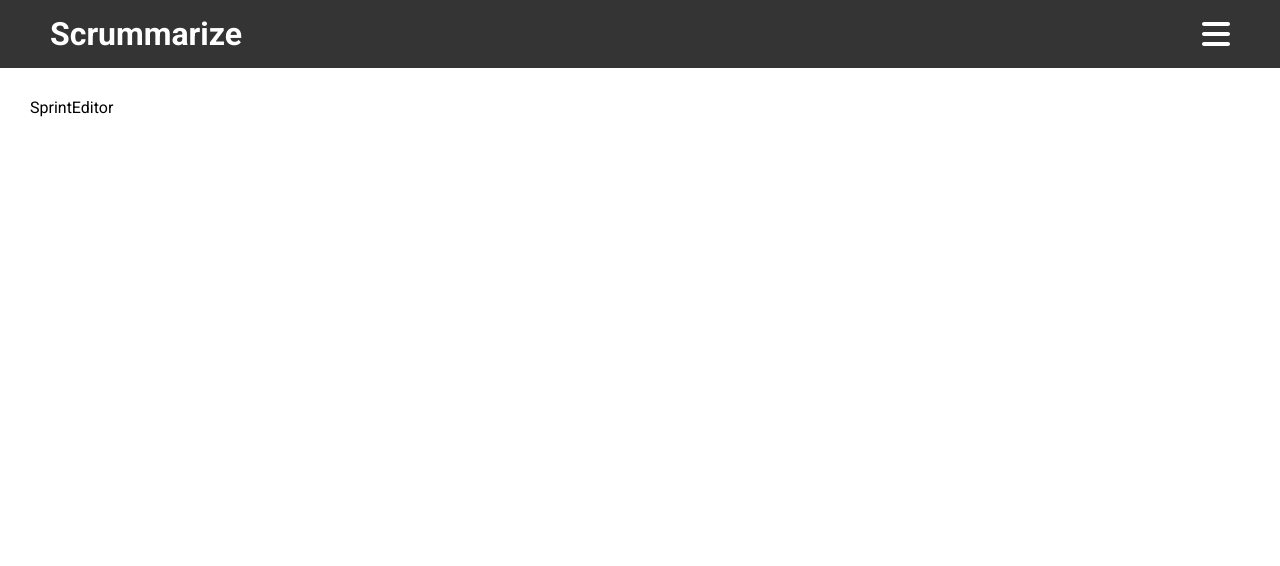
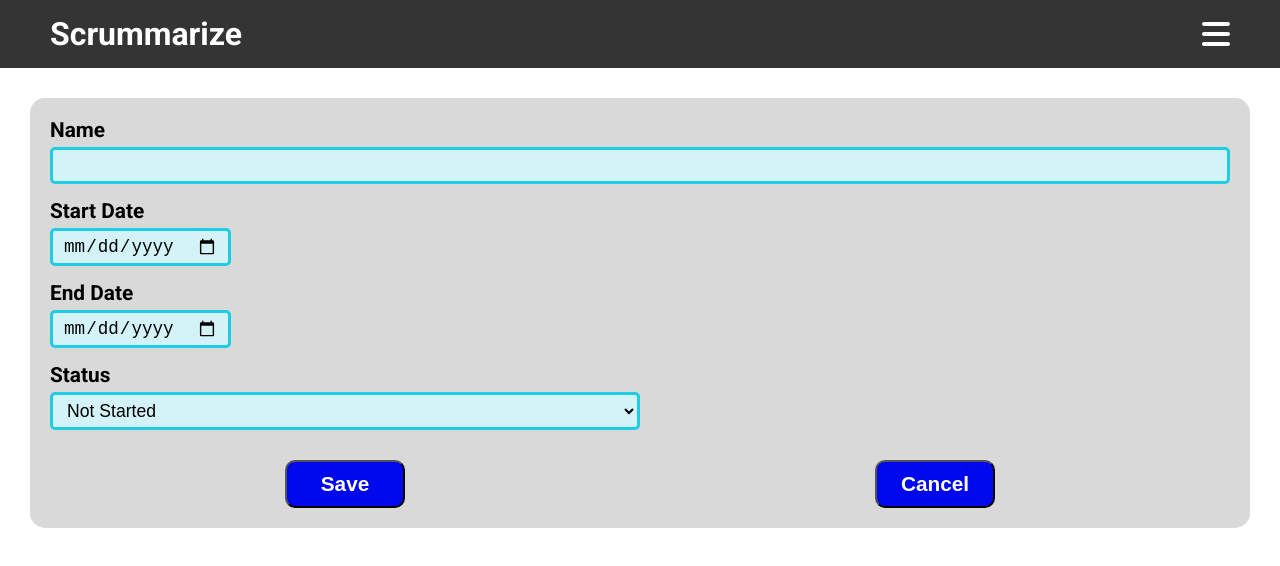
Before and after one commit to RenZin12/Scrummarize, a React (Vite) app in the folder scrummarize-frontend/: page /sprint-board/sprint/new in a window 1280 px wide. Shown: the top 566 px of the page. Built offline with nearby package versions, Linux system fonts and the light colour scheme.

Commit message:
feat(sprint editor): implement sprint editor
- Implement the design of the sprint editor
- Extract some CSS classes in TaskEditor.css into App.css

```diff
--- a/scrummarize-frontend/src/App.css
+++ b/scrummarize-frontend/src/App.css
@@ -48,3 +48,44 @@
   color: black;
   border-radius: 5px;
 }
+
+.editor__row:not(:first-of-type) {
+  margin-top: 15px;
+}
+
+.editor__label {
+  display: block;
+  font-size: 1.3rem;
+  font-weight: bold;
+}
+
+.editor__input {
+  font-size: 1.1rem;
+  padding: 5px 10px;
+  margin-top: 5px;
+}
+
+.editor__input--row {
+  width: 100%;
+}
+
+.editor__buttons {
+  margin-top: 30px;
+  display: grid;
+  grid-template-columns: 1fr 1fr;
+  justify-items: center;
+  row-gap: 10px;
+}
+
+.editor__button {
+  font-size: 1.3rem;
+  width: 120px;
+  padding-block: 10px;
+  border-radius: 10px;
+  font-weight: bold;
+  color: white;
+}
+
+.editor__button--blue {
+  background-color: #0009EC;
+}
--- a/scrummarize-frontend/src/SprintEditor.css
+++ b/scrummarize-frontend/src/SprintEditor.css
@@ -0,0 +1,3 @@
+.sprint-editor__input--column75 {
+    width: 75%;
+}
--- a/scrummarize-frontend/src/SprintEditor.tsx
+++ b/scrummarize-frontend/src/SprintEditor.tsx
@@ -1,8 +1,73 @@
 import "./SprintEditor.css"
 
 function SprintEditor() {
+
+  const statusOption = ["Not Started", "Active", "Completed"]
+
   return (
-    <div>SprintEditor</div>
+    <section className="main__section">
+      <form>
+        <div className="editor__row">
+          <label className="editor__label" htmlFor="name">Name</label>
+          <input
+            className="editor__input blue-container editor__input--row"
+            id="name"
+            name="name"
+            required
+            minLength={1}
+          />
+        </div>
+
+        <div className="editor__row">
+          <label className="editor__label" htmlFor="startDate">Start Date</label>
+          <input
+            className="editor__input blue-container task-editor__input--column75"
+            type="date"
+            id="startDate"
+            name="startDate"
+            required
+          />
+        </div>
+
+        <div className="editor__row">
+          <label className="editor__label" htmlFor="endDate">End Date</label>
+          <input
+            className="editor__input blue-container task-editor__input--column75"
+            type="date"
+            id="endDate"
+            name="endDate"
+            required
+          />
+        </div>
+
+        <div className="editor__row">
+          <label className="editor__label" htmlFor="status">Status</label>
+          <select
+            className="editor__input blue-container task-editor__input--column50"
+            id="status"
+            name="status"
+          >
+            {
+              statusOption.map(option => (
+                <option key={option} value={option}>
+                    {option}
+                </option>
+              ))
+            }
+          </select>
+        </div>
+
+        <div className="editor__buttons">
+          <button className="editor__button editor__button--blue">Save</button>
+          <button
+            className="editor__button editor__button--blue"
+            type="button"
+          >
+            Cancel
+          </button>
+        </div>
+      </form>
+    </section>
   )
 }
 
--- a/scrummarize-frontend/src/TaskEditor.css
+++ b/scrummarize-frontend/src/TaskEditor.css
@@ -1,50 +1,9 @@
-.task-editor__input{
-    font-size: 1.1rem;
-    padding: 5px 10px;
-    margin-top: 5px;
-}
-
-.task-editor__input--row {
-    width: 100%;
-}
-
-.task-editor__input--column {
+.task-editor__input--column50 {
     width: 50%;
-}
-
-.task-editor__label {
-    display: block;
-    font-size: 1.3rem;
-    font-weight: bold;
-}
-
-.task-editor__row:not(:first-of-type) {
-    margin-top: 15px;
 }
 
 .task-editor__input--textarea {
     height: 100px;
-}
-
-.task-editor__buttons {
-    margin-top: 30px;
-    display: grid;
-    grid-template-columns: 1fr 1fr;
-    justify-items: center;
-    row-gap: 10px;
-}
-
-.task-editor__button {
-    font-size: 1.3rem;
-    width: 120px;
-    padding-block: 10px;
-    border-radius: 10px;
-    font-weight: bold;
-    color: white;
-}
-
-.task-editor__button--blue {
-    background-color: #0009EC;
 }
 
 .task-editor__button__delete {
--- a/scrummarize-frontend/src/TaskEditor.tsx
+++ b/scrummarize-frontend/src/TaskEditor.tsx
@@ -15,10 +15,10 @@ function TaskEditor(props: TaskEditorProps) {
     return (
         <section className="main__section">
             <form action={props.action}>
-                <div className="task-editor__row">
-                    <label className="task-editor__label" htmlFor="name">Name</label>
+                <div className="editor__row">
+                    <label className="editor__label" htmlFor="name">Name</label>
                     <input
-                        className="task-editor__input blue-container task-editor__input--row"
+                        className="editor__input blue-container editor__input--row"
                         id="name"
                         name="name"
                         required
@@ -28,10 +28,10 @@ function TaskEditor(props: TaskEditorProps) {
                     />
                 </div>
 
-                <div className="task-editor__row">
-                    <label className="task-editor__label" htmlFor="description">Description</label>
+                <div className="editor__row">
+                    <label className="editor__label" htmlFor="description">Description</label>
                     <textarea
-                        className="task-editor__input blue-container task-editor__input--textarea task-editor__input--row"
+                        className="editor__input blue-container task-editor__input--textarea editor__input--row"
                         id="description"
                         name="description"
                         defaultValue={props.task?.description || ""}
@@ -39,10 +39,10 @@ function TaskEditor(props: TaskEditorProps) {
                     ></textarea>
                 </div>
 
-                <div className="task-editor__row">
-                    <label className="task-editor__label" htmlFor="storyPoint">Story Point</label>
+                <div className="editor__row">
+                    <label className="editor__label" htmlFor="storyPoint">Story Point</label>
                     <input
-                        className="task-editor__input blue-container task-editor__input--column"
+                        className="editor__input blue-container task-editor__input--column50"
                         type="number"
                         id="storyPoint"
                         min="0"
@@ -53,10 +53,10 @@ function TaskEditor(props: TaskEditorProps) {
                     />
                 </div>
 
-                <div className="task-editor__row">
-                    <label className="task-editor__label" htmlFor="priorityRating">Priority Rating</label>
+                <div className="editor__row">
+                    <label className="editor__label" htmlFor="priorityRating">Priority Rating</label>
                     <select
-                        className="task-editor__input blue-container task-editor__input--column"
+                        className="editor__input blue-container task-editor__input--column50"
                         id="priorityRating"
                         name="priorityRating"
                         defaultValue={props.task?.priorityRating}
@@ -72,9 +72,9 @@ function TaskEditor(props: TaskEditorProps) {
                     </select>
                 </div>
 
-                <div className="task-editor__row">
-                    <label className="task-editor__label">Tags</label>
-                    <div className="task-editor__input blue-container">
+                <div className="editor__row">
+                    <label className="editor__label">Tags</label>
+                    <div className="editor__input blue-container">
                         {
                             tagOptions.map(option => (
                                 <div className="task-editor__checkbox" key={option}>
@@ -94,10 +94,10 @@ function TaskEditor(props: TaskEditorProps) {
                     </div>
                 </div>
 
-                <div className="task-editor__row">
-                    <label className="task-editor__label" htmlFor="assignee">Assignee</label>
+                <div className="editor__row">
+                    <label className="editor__label" htmlFor="assignee">Assignee</label>
                     <select
-                        className="task-editor__input blue-container task-editor__input--column"
+                        className="editor__input blue-container task-editor__input--column50"
                         id="assignee"
                         name="assignee"
                     >
@@ -105,10 +105,10 @@ function TaskEditor(props: TaskEditorProps) {
                     </select>
                 </div>
 
-                <div className="task-editor__row">
-                    <label className="task-editor__label" htmlFor="status">Task Status</label>
+                <div className="editor__row">
+                    <label className="editor__label" htmlFor="status">Task Status</label>
                     <select
-                        className="task-editor__input blue-container task-editor__input--column"
+                        className="editor__input blue-container task-editor__input--column50"
                         id="status"
                         name="status"
                         defaultValue={props.task?.status}
@@ -118,10 +118,10 @@ function TaskEditor(props: TaskEditorProps) {
                     </select>
                 </div>
 
-                <div className="task-editor__row">
-                    <label className="task-editor__label" htmlFor="stage">Task Stage</label>
+                <div className="editor__row">
+                    <label className="editor__label" htmlFor="stage">Task Stage</label>
                     <select
-                        className="task-editor__input blue-container task-editor__input--column"
+                        className="editor__input blue-container task-editor__input--column50"
                         id="stage"
                         name="stage"
                         defaultValue={props.task?.stage}
@@ -131,10 +131,10 @@ function TaskEditor(props: TaskEditorProps) {
                     </select>
                 </div>
 
-                <div className="task-editor__buttons">
-                    <button className="task-editor__button task-editor__button--blue">Save</button>
+                <div className="editor__buttons">
+                    <button className="editor__button editor__button--blue">Save</button>
                     <button
-                        className="task-editor__button task-editor__button--blue"
+                        className="editor__button editor__button--blue"
                         type="button"
                         onClick={props.navigateTo}
                     >
@@ -145,7 +145,7 @@ function TaskEditor(props: TaskEditorProps) {
                         props.deleteTask
                         && (
                             <button
-                                className="task-editor__button task-editor__button__delete"
+                                className="editor__button task-editor__button__delete"
                                 type="button"
                                 onClick={props.deleteTask}
                             >
```
